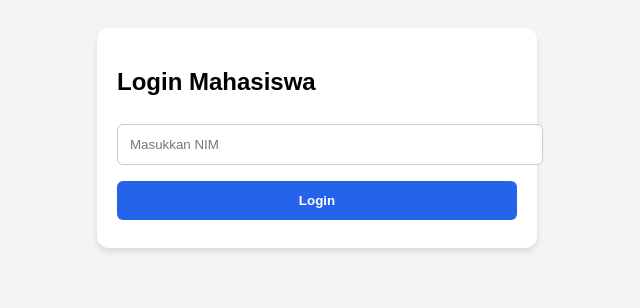
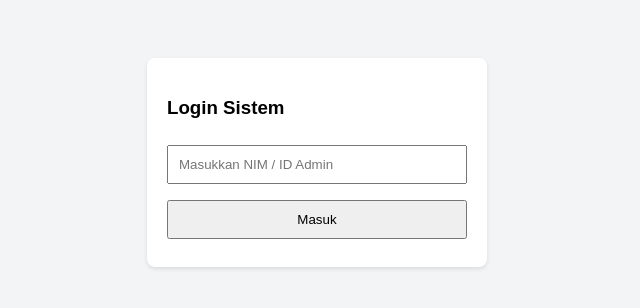
Before and after one commit to suryanovara/absensi-kampus, a website built with Vite: page index.html in a window 1280 px wide. Shown: the whole page, without its empty margins (323-963 px from the left). Built offline with nearby package versions, Linux system fonts and the light colour scheme; some packages are replaced by stand-ins of ours.

Commit message:
Add files via upload

```diff
--- a/index.html
+++ b/index.html
@@ -1,49 +1,18 @@
 <!DOCTYPE html>
 <html lang="id">
 <head>
+  <meta charset="UTF-8">
   <style>
-    body { font-family: sans-serif; background: #f3f4f6; display: flex; justify-content: center; padding: 20px; }
-    .card { background: white; padding: 20px; border-radius: 12px; box-shadow: 0 4px 6px rgba(0,0,0,0.1); width: 100%; max-width: 400px; }
-    select, button, input { width: 100%; padding: 12px; margin: 8px 0; border-radius: 6px; border: 1px solid #ccc; }
-    button { background: #2563eb; color: white; border: none; font-weight: bold; cursor: pointer; }
-    #video { width: 100%; height: 200px; background: #000; border-radius: 8px; }
+    body { font-family: sans-serif; display: flex; justify-content: center; padding-top: 50px; background: #f3f4f6; }
+    .card { background: white; padding: 20px; border-radius: 8px; box-shadow: 0 2px 4px rgba(0,0,0,0.1); width: 300px; }
+    input, button { width: 100%; margin: 8px 0; padding: 10px; box-sizing: border-box; }
   </style>
 </head>
 <body>
-
-<div class="card" id="app">
-  <!-- PINTU MASUK -->
-  <div id="loginPage">
-    <h2>Login Mahasiswa</h2>
-    <input type="text" id="nim" placeholder="Masukkan NIM" />
-    <button onclick="checkNIM()">Login</button>
+  <div class="card" id="loginPage">
+    <h3>Login Sistem</h3>
+    <input type="text" id="nim" placeholder="Masukkan NIM / ID Admin" />
+    <button onclick="alert('Fungsi Login akan segera dihubungkan ke Firebase')">Masuk</button>
   </div>
-
-  <!-- HALAMAN ABSEN -->
-  <div id="absenPage" style="display:none;">
-    <h3 id="welcomeText"></h3>
-    <select id="rs"><option>Pilih Rumah Sakit</option></select>
-    <select id="ruangan"><option>Pilih Ruangan</option></select>
-    <select id="shift"><option>Pilih Shift</option></select>
-    <video id="video" autoplay playsinline></video>
-    <button onclick="ambilAbsen()">Absen Masuk</button>
-  </div>
-</div>
-
-<script>
-  function checkNIM() {
-    // Logika cek NIM di Firestore nanti di sini
-    document.getElementById('loginPage').style.display = 'none';
-    document.getElementById('absenPage').style.display = 'block';
-    document.getElementById('welcomeText').innerText = "Halo, Mahasiswa!";
-    startCamera();
-  }
-
-  async function startCamera() {
-    const stream = await navigator.mediaDevices.getUserMedia({ video: true });
-    document.getElementById('video').srcObject = stream;
-  }
-</script>
-
 </body>
 </html>
```
